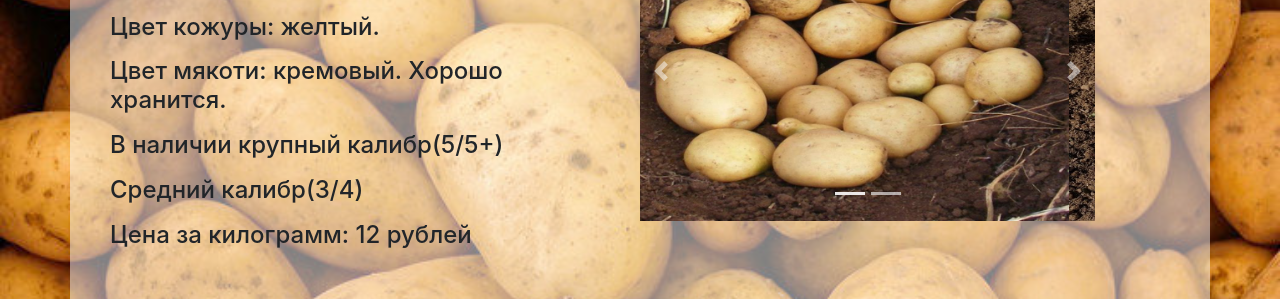
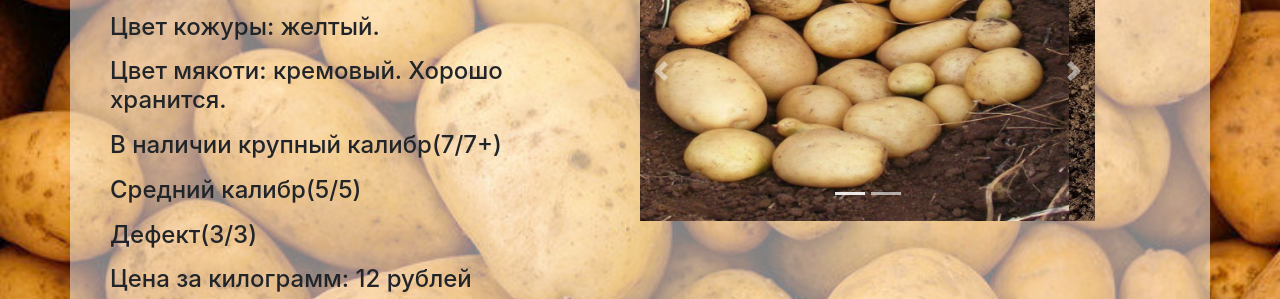
Before and after one commit to VasyaXXI/agro-opt-2019.github.io, a plain HTML site: page index.html in a window 1280 px wide. Shown: the part 252-551 px from the top of the page. Drawn offline with nearby package versions, Linux system fonts and the light colour scheme; a web font is replaced by a local one.

Commit message:
Update index.html

```diff
--- a/index.html
+++ b/index.html
@@ -42,8 +42,9 @@
             <h4><p>Форма: овальные клубни.</p>
             <p>Цвет кожуры: желтый.</p>
             <p>Цвет мякоти: кремовый. Хорошо хранится.</p>
-            <p>В наличии крупный калибр(5/5+)</p>
-            <p>Средний калибр(3/4)</p>
+            <p>В наличии крупный калибр(7/7+)</p>
+            <p>Средний калибр(5/5)</p>
+            <p>Дефект(3/3)</p>
             <p>Цена за килограмм: 12 рублей</p></h4>
           </div>
           <div class="container col-md-12 col-lg-6">
```
